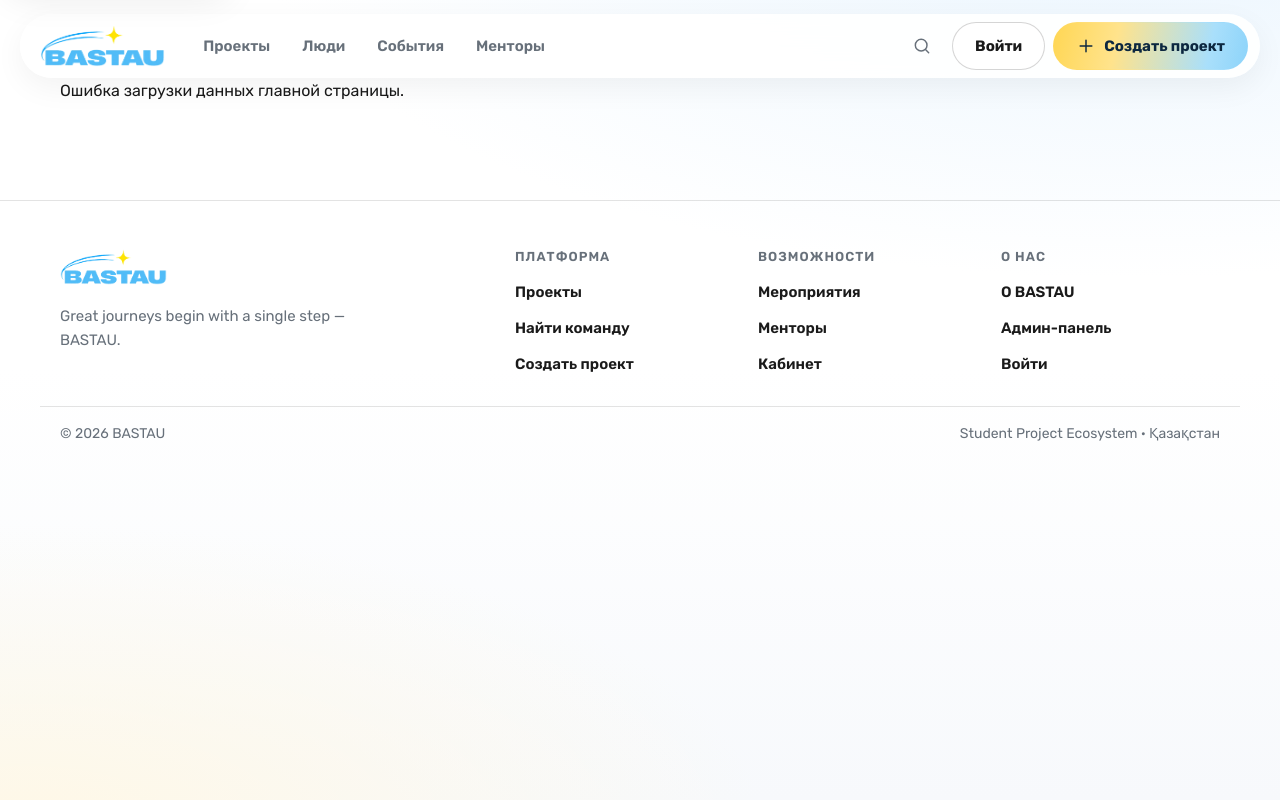
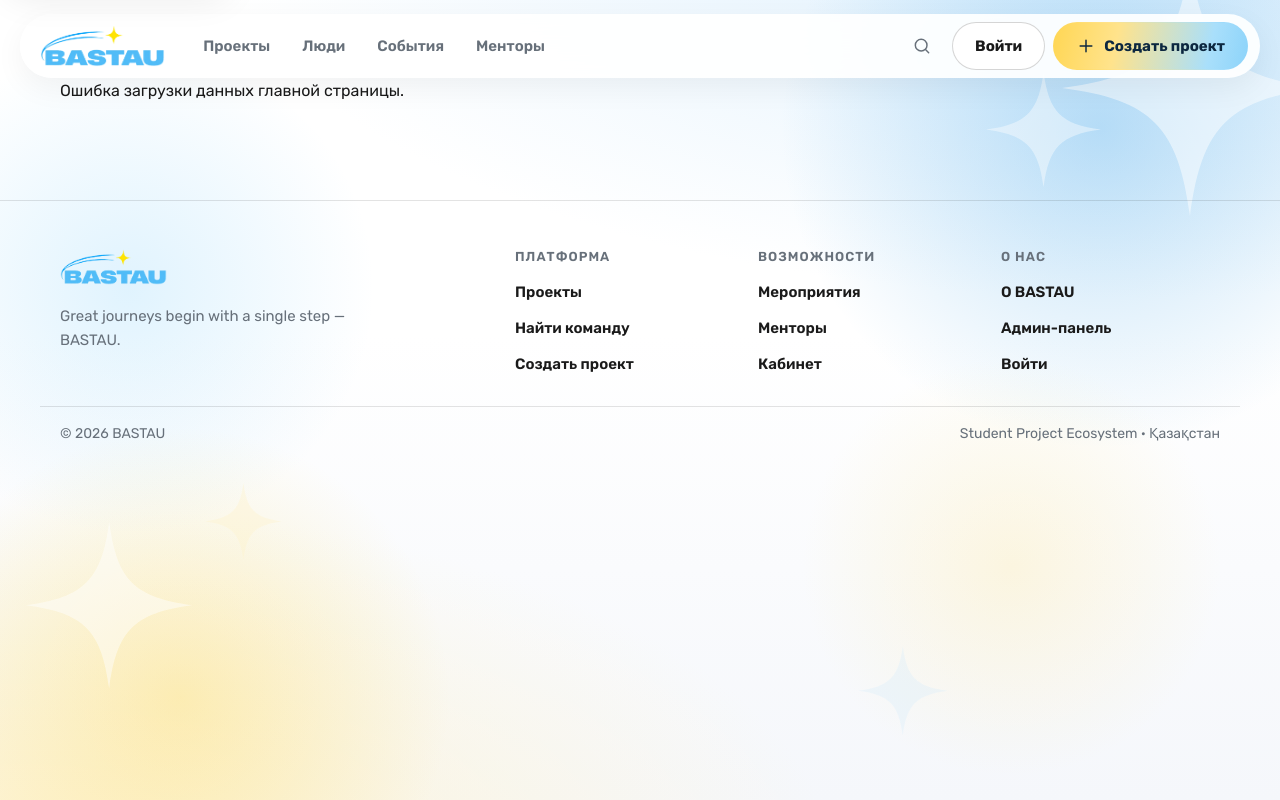
Before and after one commit to Arni34/bastau, a website with bundled scripts: page index.html in a window 1280 px wide. Built offline with nearby package versions, Linux system fonts and the light colour scheme; files whose address does not match are found by name.

Commit message:
Вернуть цветной фон — статичным
Слой .aurora с четырьмя градиентными пятнами и пятью звёздами снова за
контентом. От прежней версии отличается тем, что он неподвижен: дрейф
пятен, покачивание звёзд и слежение за курсором не возвращались — их код
удалён из motion.js и сюда не добавляется. Убрано и will-change:
transform, он был нужен только анимации.

Градиент с body снят, его снова рисует слой.

```diff
--- a/index.html
+++ b/index.html
@@ -36,6 +36,18 @@
 </head>
 <body>
   <a class="skip" href="#main">Перейти к содержанию</a>
+
+<div class="aurora" aria-hidden="true">
+    <span class="blob blob--sky"></span>
+    <span class="blob blob--azure"></span>
+    <span class="blob blob--sun"></span>
+    <span class="blob blob--amber"></span>
+    <span class="star star--1"><svg viewBox="0 0 100 100" aria-hidden="true"><path d="M50 0c4.6 34.6 14.8 45.4 50 50-35.2 4.6-45.4 15.4-50 50-4.6-34.6-14.8-45.4-50-50C35.2 45.4 45.4 34.6 50 0Z"/></svg></span>
+    <span class="star star--2"><svg viewBox="0 0 100 100" aria-hidden="true"><path d="M50 0c4.6 34.6 14.8 45.4 50 50-35.2 4.6-45.4 15.4-50 50-4.6-34.6-14.8-45.4-50-50C35.2 45.4 45.4 34.6 50 0Z"/></svg></span>
+    <span class="star star--3"><svg viewBox="0 0 100 100" aria-hidden="true"><path d="M50 0c4.6 34.6 14.8 45.4 50 50-35.2 4.6-45.4 15.4-50 50-4.6-34.6-14.8-45.4-50-50C35.2 45.4 45.4 34.6 50 0Z"/></svg></span>
+    <span class="star star--4"><svg viewBox="0 0 100 100" aria-hidden="true"><path d="M50 0c4.6 34.6 14.8 45.4 50 50-35.2 4.6-45.4 15.4-50 50-4.6-34.6-14.8-45.4-50-50C35.2 45.4 45.4 34.6 50 0Z"/></svg></span>
+    <span class="star star--5"><svg viewBox="0 0 100 100" aria-hidden="true"><path d="M50 0c4.6 34.6 14.8 45.4 50 50-35.2 4.6-45.4 15.4-50 50-4.6-34.6-14.8-45.4-50-50C35.2 45.4 45.4 34.6 50 0Z"/></svg></span>
+  </div>
 
   <!-- Gradient -->
 
--- a/styles.css
+++ b/styles.css
@@ -29,6 +29,11 @@
   --danger:      #C42B2B;
   --danger-bg:   #FBECEC;
   --ring:        #0B7BD4;
+  /* — Фирменный градиент (как на логотипе: небо → тёплый свет) — */
+  --sky:    rgba(46, 155, 230, .30);
+  --azure:  rgba(125, 205, 250, .24);
+  --sun:    rgba(255, 206, 31, .26);
+  --amber:  rgba(255, 228, 140, .26);
   --fill:        #52BCF8;
   --fill-dk:     #3FB2F5;
   --on-fill:     #0C2740;
@@ -73,6 +78,41 @@
   letter-spacing: .14em; text-transform: uppercase; color: var(--fg-soft);
 }
 
+/* ================= Фирменный градиент фона (статичный) ===============
+   Слой лежит за контентом и не двигается: ни дрейфа пятен, ни реакции
+   на курсор — только цвет. */
+.aurora {
+  position: fixed; inset: 0; z-index: -1; overflow: hidden; pointer-events: none;
+  background:
+    radial-gradient(125% 85% at 88% -12%, #DCEFFD 0%, rgba(255, 255, 255, 0) 58%),
+    radial-gradient(105% 75% at 2% 108%, #FFF4D2 0%, rgba(255, 255, 255, 0) 60%),
+    linear-gradient(#FFFFFF 0%, #FFFFFF 42%, #F5F7FB 100%);
+}
+.blob { position: absolute; border-radius: 50%; }
+.blob--sky   { width: 52vw; height: 52vw; right: -12vw; top: -16vw; background: radial-gradient(circle, var(--sky), rgba(46, 155, 230, 0) 68%); }
+.blob--azure { width: 40vw; height: 40vw; left: -10vw; top: 4vh;    background: radial-gradient(circle, var(--azure), rgba(125, 205, 250, 0) 68%); }
+.blob--sun   { width: 44vw; height: 44vw; left: -8vw; bottom: -14vw; background: radial-gradient(circle, var(--sun), rgba(255, 206, 31, 0) 68%); }
+.blob--amber { width: 34vw; height: 34vw; right: 4vw; bottom: 2vh;   background: radial-gradient(circle, var(--amber), rgba(255, 228, 140, 0) 68%); }
+@media (max-width: 800px) { .blob { width: 92vw; height: 92vw; } }
+
+.star { position: absolute; pointer-events: none; }
+.star svg { width: 100%; height: 100%; display: block; }
+.star--1 { width: 20vw; right: -3vw;  top: -5vh;  opacity: .5;  color: #FFFFFF; }
+.star--2 { width: 9vw;  right: 14vw;  top: 9vh;   opacity: .42; color: #FFFFFF; }
+.star--3 { width: 13vw; left: 2vw;    bottom: 14vh; opacity: .48; color: #FFFFFF; }
+.star--4 { width: 6vw;  left: 16vw;   bottom: 30vh; opacity: .34; color: #FFF3C9; }
+.star--5 { width: 7vw;  right: 26vw;  bottom: 8vh;  opacity: .3;  color: #D6EDFC; }
+.star svg path { fill: currentColor; }
+@media (max-width: 800px) {
+  .star--1 { width: 34vw; }
+  .star--2 { width: 16vw; }
+  .star--3 { width: 24vw; }
+  .star--4, .star--5 { display: none; }   /* на телефоне двух крупных звёзд достаточно */
+}
+
+  background: var(--bg);
+  .blob { display: none; }
+
 /* ============================ Базовые стили ============================ */
 *, *::before, *::after { box-sizing: border-box; }
 /* overflow-x задаём на html через clip: overflow-x:hidden на body ломает position:sticky */
@@ -84,12 +124,7 @@ body {
   font-size: 16px;
   line-height: 1.6;
   color: var(--fg);
-  /* Спокойный статичный фон вместо прежнего плавающего слоя: ни одного движущегося элемента */
-  background:
-    radial-gradient(125% 85% at 88% -12%, #EAF5FE 0%, rgba(255, 255, 255, 0) 55%),
-    radial-gradient(105% 70% at 2% 104%, #FFF8E6 0%, rgba(255, 255, 255, 0) 55%),
-    linear-gradient(var(--bg) 0%, var(--bg) 46%, #F7F9FC 100%);
-  background-attachment: fixed;
+  background: var(--bg);
   -webkit-font-smoothing: antialiased;
 }
 body.is-locked { overflow: hidden; }
```
